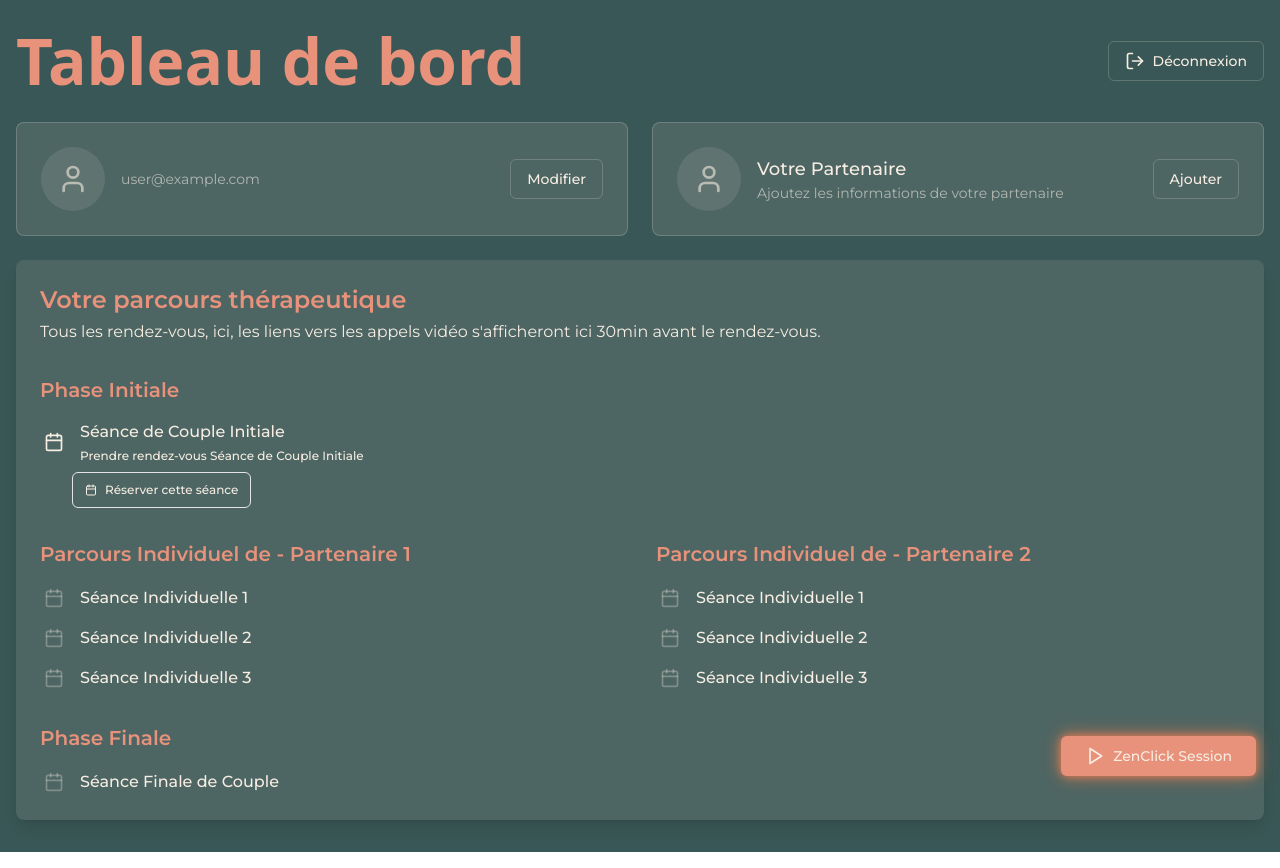
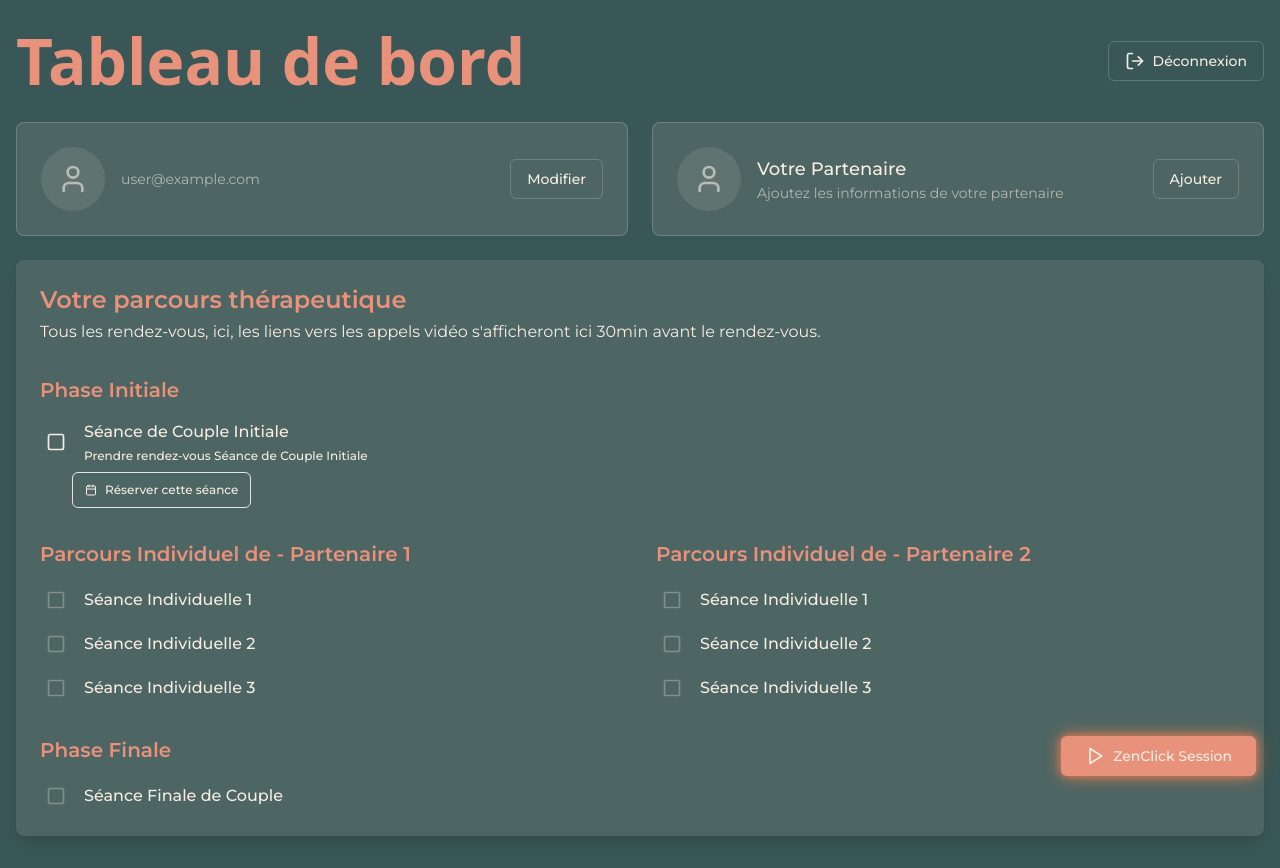
Before and after one commit to numerized/anneyvonnetherapeute, a Next.js app: page /dashboard in a window 1280 px wide. Built offline with nearby package versions, Linux system fonts and the light colour scheme; no server answers; the database is empty; sample sign-in values are in the browser's storage; what @sanity/demo would draw is missing.

Commit message:
check boxes following if date has pass or not

```diff
--- a/app/dashboard/page.tsx
+++ b/app/dashboard/page.tsx
@@ -7,7 +7,7 @@ import { ZenClickButton } from '@/components/ZenClickButton';
 import { coupleTherapyJourney, TherapyJourneyEvent } from '@/lib/coupleTherapyJourney';
 import { app } from '@/lib/firebase';
 import { createOrUpdateUser, getUserById, UserProfile, SessionDetails } from '@/lib/userService';
-import { format } from 'date-fns';
+import { format, parseISO, addDays, isValid } from 'date-fns';
 import { fr } from 'date-fns/locale';
 import { getAuth, signOut, User as FirebaseUser } from 'firebase/auth';
 import {
@@ -23,7 +23,7 @@ import {
   updateDoc,
   where
 } from 'firebase/firestore';
-import { Calendar, Check, Clock, LogOut, User } from 'lucide-react';
+import { Calendar, Check, Clock, LogOut, Square, User } from 'lucide-react';
 import { useRouter } from 'next/navigation';
 import { useCallback, useEffect, useMemo, useState } from 'react';
 
@@ -647,7 +647,7 @@ export default function DashboardPage() {
             <div key={event.id} className="flex flex-col gap-2">
               <div className="flex items-center gap-3">
                 <div
-                  className={`p-1 rounded ${isComplete
+                  className={`w-8 h-8 rounded-full flex items-center justify-center ${isComplete
                     ? 'text-emerald-500'
                     : isAvailable
                       ? 'text-primary-cream'
@@ -655,9 +655,9 @@ export default function DashboardPage() {
                     }`}
                 >
                   {isComplete ? (
-                    <Calendar className="w-5 h-5" />
+                    <Check className="w-5 h-5" />
                   ) : (
-                    <Calendar className="w-5 h-5" />
+                    <Square className="w-5 h-5" />
                   )}
                 </div>
                 <div className={isAvailable ? 'text-[rgb(247_237_226_)]' : 'text-[rgb(247_237_226_)]/30'}>
```
